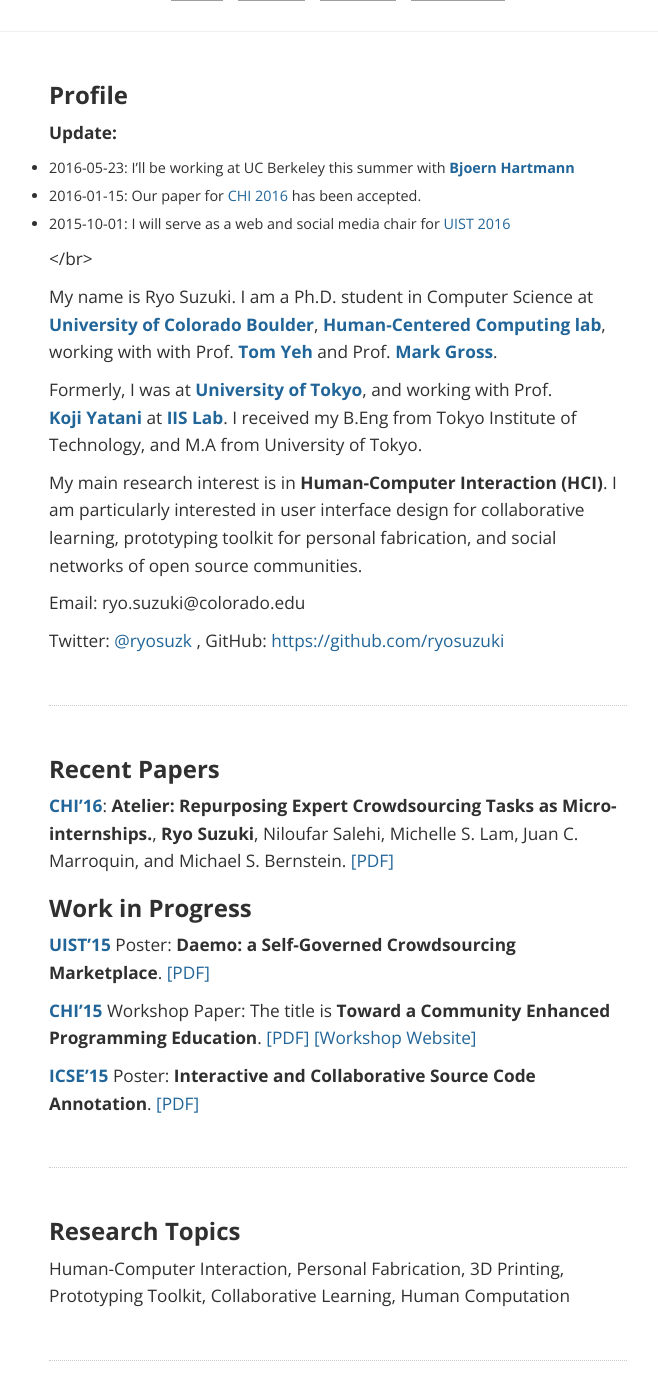
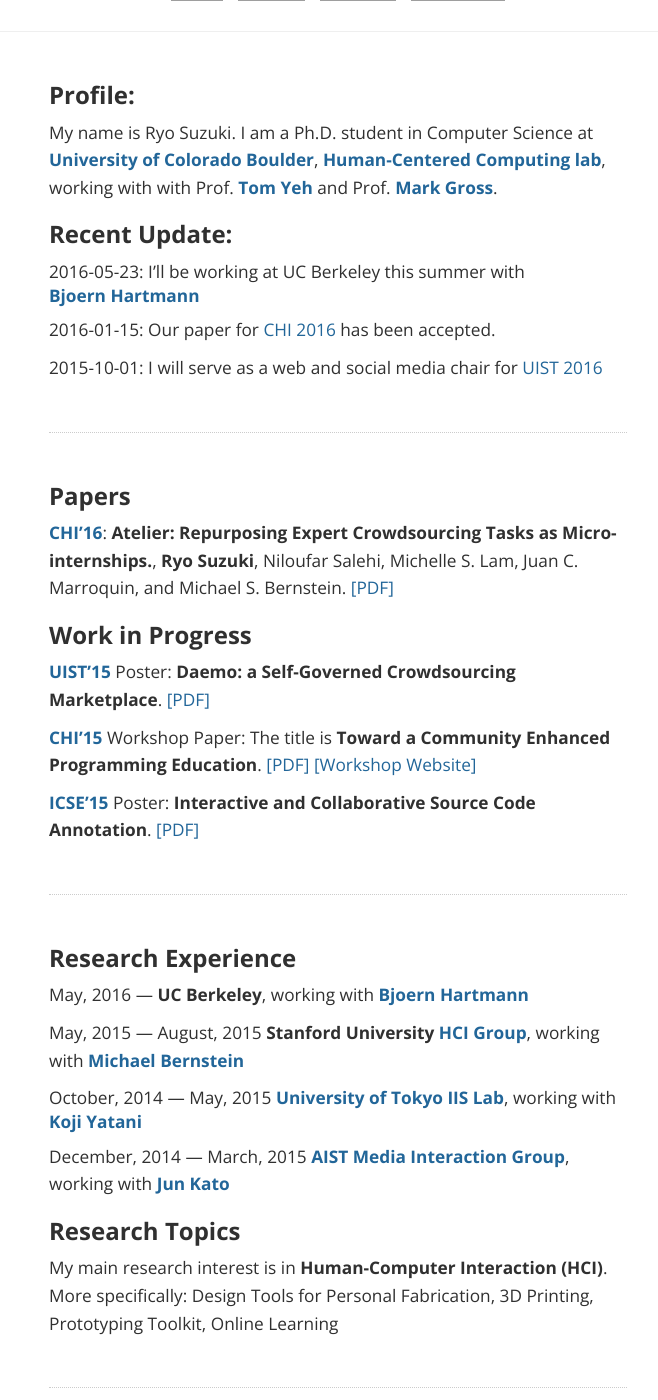
Before and after one commit to ryooopan/homepage, a Jekyll site: the page built from index.md, in a window 1280 px wide and 1400 px high, scrolled down 267 px. Shown: the whole window, without its empty margins (302-960 px from the left). Built offline with Jekyll 4.4.1, drawn with Linux system fonts in a browser that asks for light colours; nearby versions of some CDN libraries; Markdown is read by kramdown in place of the engine named in the settings; comment, search, counter and statistics services are not loaded; some of the changed text lies outside the part shown; grey boxes are pictures that could not be loaded.

Commit message:
Update index.md

```diff
--- a/index.md
+++ b/index.md
@@ -2,40 +2,30 @@
 layout: index
 ---
 
-### Profile
-
-**Update:**
-
-* 2016-05-23: I'll be working at UC Berkeley this summer with [**Bjoern Hartmann**](http://people.eecs.berkeley.edu/~bjoern/)
-
-* 2016-01-15: Our paper for [CHI 2016](https://chi2016.acm.org/wp/) has been accepted.
-
-* 2015-10-01: I will serve as a web and social media chair for [UIST 2016](http://uist.acm.org/uist2016/)
-
-
-
-</br>
+### Profile:
 
 My name is Ryo Suzuki.
 I am a Ph.D. student in Computer Science at [**University of Colorado Boulder**](http://www.colorado.edu/cs/), [**Human-Centered Computing lab**](http://hcc.colorado.edu/), working with with Prof. [**Tom Yeh**](http://tomyeh.info/) and Prof. [**Mark Gross**](http://mdgross.net/).
 
-Formerly, I was at [**University of Tokyo**](http://www.u-tokyo.ac.jp/en/), and working with Prof. [**Koji Yatani**](http://yatani.jp/) at [**IIS Lab**](http://iis-lab.org/).
-I received my B.Eng from Tokyo Institute of Technology, and M.A from University of Tokyo.
-
-My main research interest is in **Human-Computer Interaction (HCI)**.
-I am particularly interested in user interface design for collaborative learning, prototyping toolkit for personal fabrication, and social networks of open source communities.
 
 
-Email: ryo.suzuki@colorado.edu
+### Recent Update:
 
-Twitter: [@ryosuzk](https://twitter.com/ryosuzk) , GitHub: [https://github.com/ryosuzuki](https://github.com/ryosuzuki)
+2016-05-23: I'll be working at UC Berkeley this summer with [**Bjoern Hartmann**](http://people.eecs.berkeley.edu/~bjoern/)
+
+2016-01-15: Our paper for [CHI 2016](https://chi2016.acm.org/wp/) has been accepted.
+
+2015-10-01: I will serve as a web and social media chair for [UIST 2016](http://uist.acm.org/uist2016/)
+
 
 
 ---
 
-### Recent Papers
+### Papers
 
 [**CHI'16**](https://chi2016.acm.org/wp/): **Atelier: Repurposing Expert Crowdsourcing Tasks as Micro-internships.**, **Ryo Suzuki**, Niloufar Salehi, Michelle S. Lam, Juan C. Marroquin, and Michael S. Bernstein. [[PDF]](http://hci.stanford.edu/publications/2016/atelier/atelier_2016.pdf)
+
+
 
 
 ### Work in Progress
@@ -48,17 +38,33 @@
 
 ---
 
+
+### Research Experience
+
+May, 2016 --- **UC Berkeley**, working with [**Bjoern Hartmann**](http://people.eecs.berkeley.edu/~bjoern/)
+
+May, 2015 --- August, 2015 **Stanford University** [**HCI Group**](http://hci.stanford.edu/), working with [**Michael Bernstein**](http://people.eecs.berkeley.edu/~bjoern/)
+
+October, 2014 --- May, 2015 [**University of Tokyo**](http://www.u-tokyo.ac.jp/en/) [**IIS Lab**](http://iis-lab.org/), working with [**Koji Yatani**](http://yatani.jp/)
+
+December, 2014 --- March, 2015 [**AIST**](http://www.aist.go.jp/index_en.html) [**Media Interaction Group**](https://staff.aist.go.jp/m.goto/MIG/index-j.html), working with [**Jun Kato**](http://junkato.jp/)
+
+
+
+
 ### Research Topics
 
-Human-Computer Interaction, Personal Fabrication, 3D Printing, Prototyping Toolkit, Collaborative Learning, Human Computation
+My main research interest is in **Human-Computer Interaction (HCI)**.
+More specifically: Design Tools for Personal Fabrication, 3D Printing, Prototyping Toolkit, Online Learning
 
 ---
 
 
 ### Contacts
 
-Tweet at [@ryosuzk](http://twitter.com/ryosuzk) and read my code on [GitHub](http://github.com/ryosuzuki).
-You can also find my resume on [LinkedIn](https://www.linkedin.com/in/ryosuzuki) and contact via [Facebook](https://facebook.com/ryosuzk).
+Email: ryo.suzuki@colorado.edu
+
+Twitter: [@ryosuzk](https://twitter.com/ryosuzk) , GitHub: [https://github.com/ryosuzuki](https://github.com/ryosuzuki),  [LinkedIn](https://www.linkedin.com/in/ryosuzuki) and [Facebook](https://facebook.com/ryosuzk).
 
 ---
 
```
